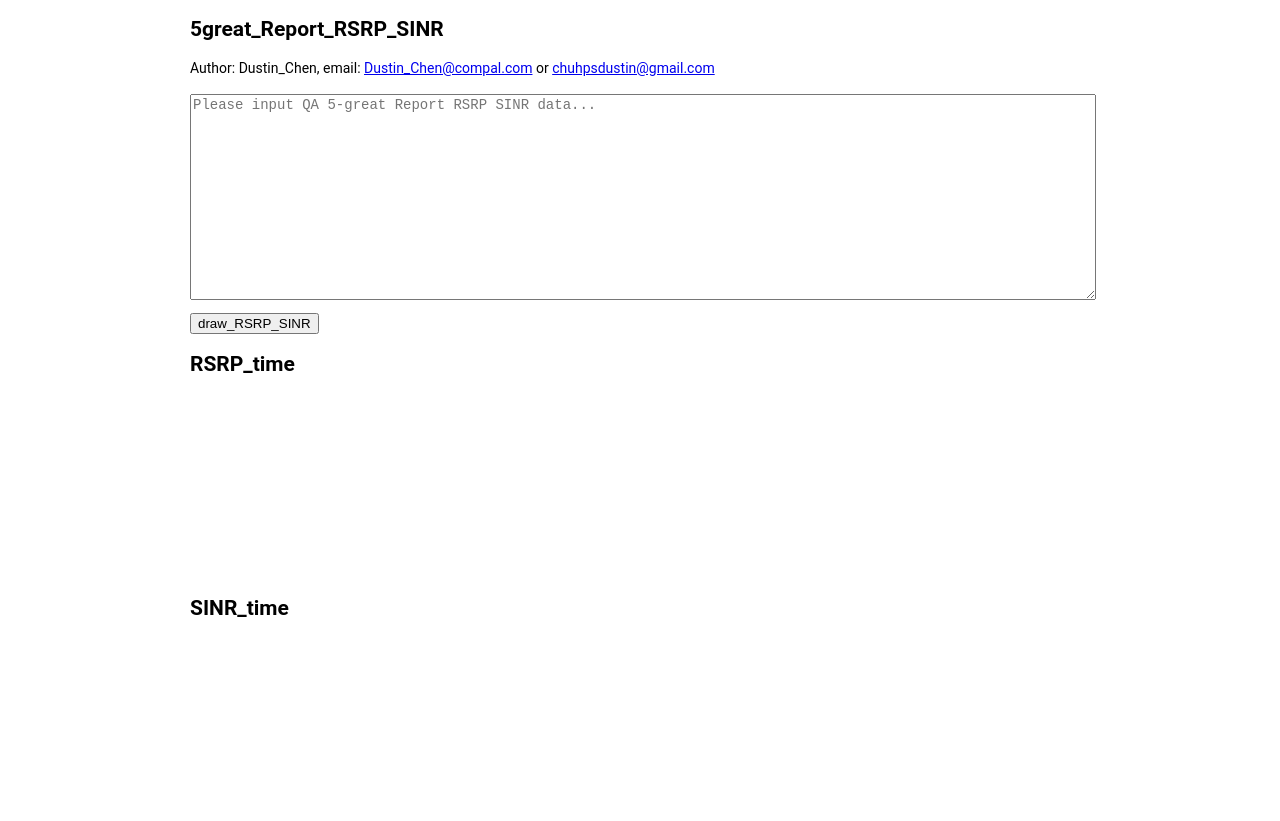
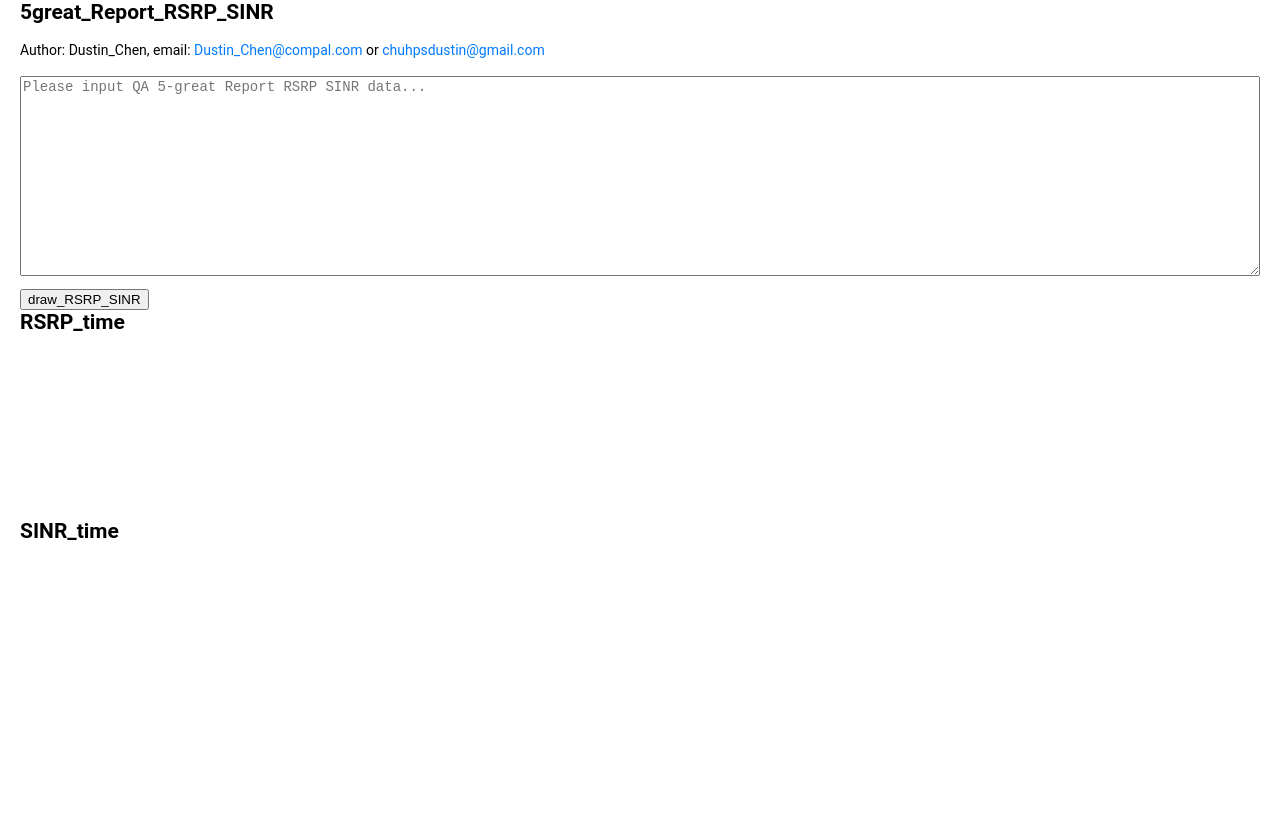
Before and after one commit to dustinchen26/QA_RSRP_SINR, a plain HTML site: page index.html in a window 1280 px wide. After the commit the page ends 800 px from the top, so only its background shows below. Drawn offline with nearby package versions, Linux system fonts and the light colour scheme.

Commit message:
change time

```diff
--- a/index.html
+++ b/index.html
@@ -18,27 +18,48 @@
             font-family: Roboto, sans-serif;
             white-space: nowrap; /* Prevent automatic line breaks */
             overflow-x: auto; /* Enable horizontal scrollbar */
+            margin: 0;
+            padding: 0;
         }
 
+        /* Container setup */
         .container {
-            max-width: 900px;
-            margin: 0 auto;
+            width: 100%; /* Make container fill the entire width of the page */
+            padding-left: 20px; /* Add left padding to create space */
+            padding-right: 20px; /* Add right padding for symmetry */
+            box-sizing: border-box; /* Include padding in width calculation */
+        }
+
+        h2, p {
+            margin: 0; /* Remove default margins for the elements */
         }
 
         textarea {
-            width: 100%;
+            width: 100%; /* Make textarea fill the container */
             height: 200px;
             font-size: 14px;
             margin-bottom: 10px;
+            box-sizing: border-box; /* Include padding and border in width/height */
         }
+
         canvas {
             margin-top: 30px;
+        }
+
+        /* Optional: styling for links in the paragraph */
+        a {
+            color: #007BFF;
+            text-decoration: none;
+        }
+        a:hover {
+            text-decoration: underline;
         }
     </style>
 </head>
 <body>
     <div class="container">
         <h2>5great_Report_RSRP_SINR</h2>
+		<br>
         <p style="margin: 0;">Author: Dustin_Chen, email: <a href="mailto:Dustin_Chen@compal.com"
             style="line-height: 1;">Dustin_Chen@compal.com</a> or <a href="mailto:chuhpsdustin@gmail.com"
             style="line-height: 1;">chuhpsdustin@gmail.com</a></p>
@@ -111,7 +132,7 @@
                 options: {
                     responsive: true,
                     scales: {
-                        x: { title: { display: true, text: '時間' } },
+                        x: { title: { display: true, text: 'Time' } },
                         y: { title: { display: true, text: 'RSRP (dBm)' } }
                     }
                 }
@@ -135,7 +156,7 @@
                 options: {
                     responsive: true,
                     scales: {
-                        x: { title: { display: true, text: '時間' } },
+                        x: { title: { display: true, text: 'Time' } },
                         y: { title: { display: true, text: 'SINR (dB)' } }
                     }
                 }
```
